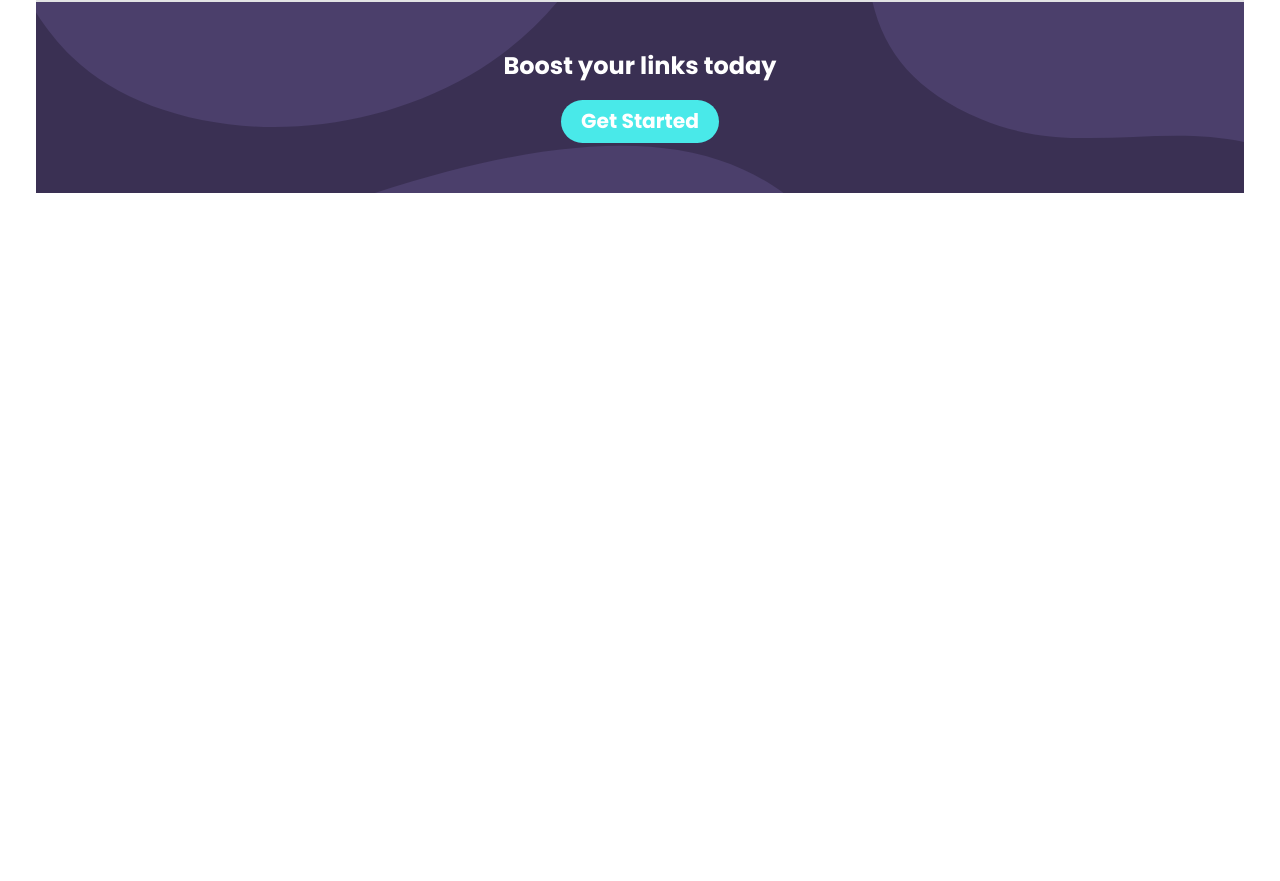
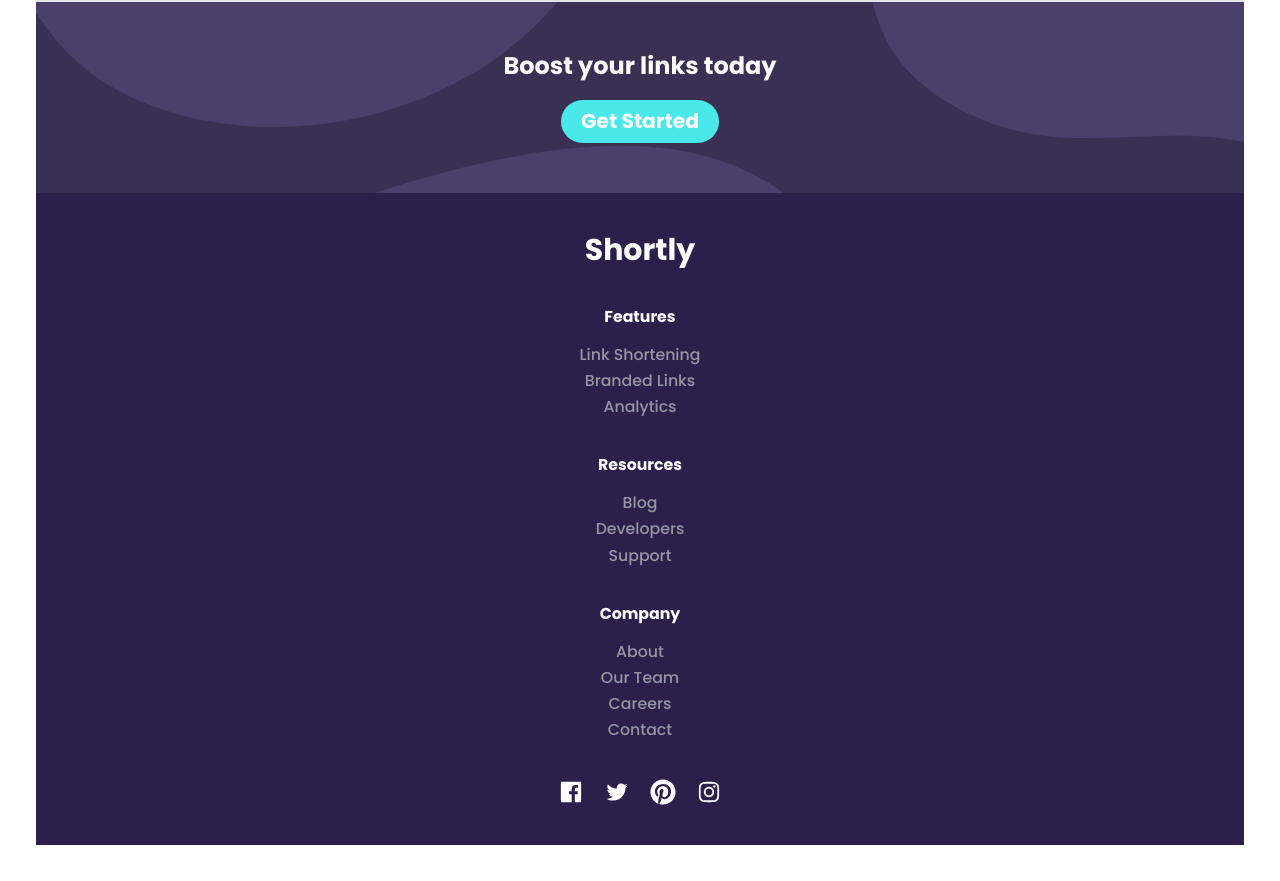
Before and after one commit to byKriz/react-url-short-api, a React (Vite) app: page / in a window 1280 px wide. Shown: the part 2646-3527 px from the top of the page. Before the commit the page ends 2875 px from the top, so only its background shows below. Built offline with nearby package versions, Linux system fonts and the light colour scheme.

Commit message:
terminando el footer

```diff
--- a/src/App.jsx
+++ b/src/App.jsx
@@ -5,6 +5,7 @@ import { Details } from "./containers/Details/Details";
 import { Hero } from "./containers/Hero/Hero";
 import { LinkShorter } from "./containers/LinkShorter/LinkShorter";
 import { StartLink } from "./containers/StartLink/StartLink";
+import { Footer } from "./containers/Footer/Footer";
 
 function App() {
   // const [count, setCount] = useState(0)
@@ -16,6 +17,7 @@ function App() {
       <LinkShorter />
       <Details />
       <StartLink />
+      <Footer />
     </div>
   );
 }
--- /dev/null
+++ b/src/containers/Footer/Footer.jsx
@@ -0,0 +1,49 @@
+import React from "react";
+import styles from "./Footer.module.scss";
+import logo from "../../assets/icons/logo.svg";
+import {
+  AiFillFacebook,
+  AiOutlineTwitter,
+  AiOutlineInstagram,
+} from "react-icons/ai";
+import { FaPinterest } from "react-icons/fa";
+
+export const Footer = () => {
+  return (
+    <footer className={styles.Footer}>
+      {/* <img src={logo} alt="logo" /> */}
+      <h3>Shortly</h3>
+      <div className={styles.listContainer}>
+        <h4>Features</h4>
+        <ul>
+          <li>Link Shortening</li>
+          <li>Branded Links</li>
+          <li>Analytics</li>
+        </ul>
+      </div>
+      <div className={styles.listContainer}>
+        <h4>Resources</h4>
+        <ul>
+          <li>Blog</li>
+          <li>Developers</li>
+          <li>Support</li>
+        </ul>
+      </div>
+      <div className={styles.listContainer}>
+        <h4>Company</h4>
+        <ul>
+          <li>About</li>
+          <li>Our Team</li>
+          <li>Careers</li>
+          <li>Contact</li>
+        </ul>
+      </div>
+      <div className={styles.iconContainers}>
+        <AiFillFacebook />
+        <AiOutlineTwitter />
+        <FaPinterest />
+        <AiOutlineInstagram />
+      </div>
+    </footer>
+  );
+};
--- /dev/null
+++ b/src/containers/Footer/Footer.module.scss
@@ -0,0 +1,63 @@
+@import "../../sass/variables";
+
+.Footer {
+  display: flex;
+  flex-direction: column;
+  align-items: center;
+  justify-content: center;
+  background-color: $dark-violet;
+  color: white;
+  padding: $m-padd;
+  //   padding: 40px 0;
+  padding-top: 40px;
+  padding-bottom: 40px;
+  gap: 40px;
+
+  h3 {
+    font-size: 30px;
+    font-weight: 700;
+  }
+
+  ul {
+    list-style: none;
+    display: flex;
+    align-items: center;
+    justify-content: center;
+    flex-direction: column;
+    gap: 8px;
+  }
+}
+
+.listContainer {
+  display: flex;
+  flex-direction: column;
+  align-items: center;
+  justify-content: center;
+  gap: 20px;
+
+  h4,
+  li {
+    font-size: 0.875rem;
+    font-weight: 500;
+  }
+
+  h4 {
+    font-weight: 700;
+  }
+
+  li {
+    color: $grayish-violet;
+  }
+}
+
+.iconContainers {
+  width: 100%;
+  display: flex;
+  align-items: center;
+  justify-content: center;
+  gap: 20px;
+
+  svg {
+    font-size: 26px;
+  }
+}
```
